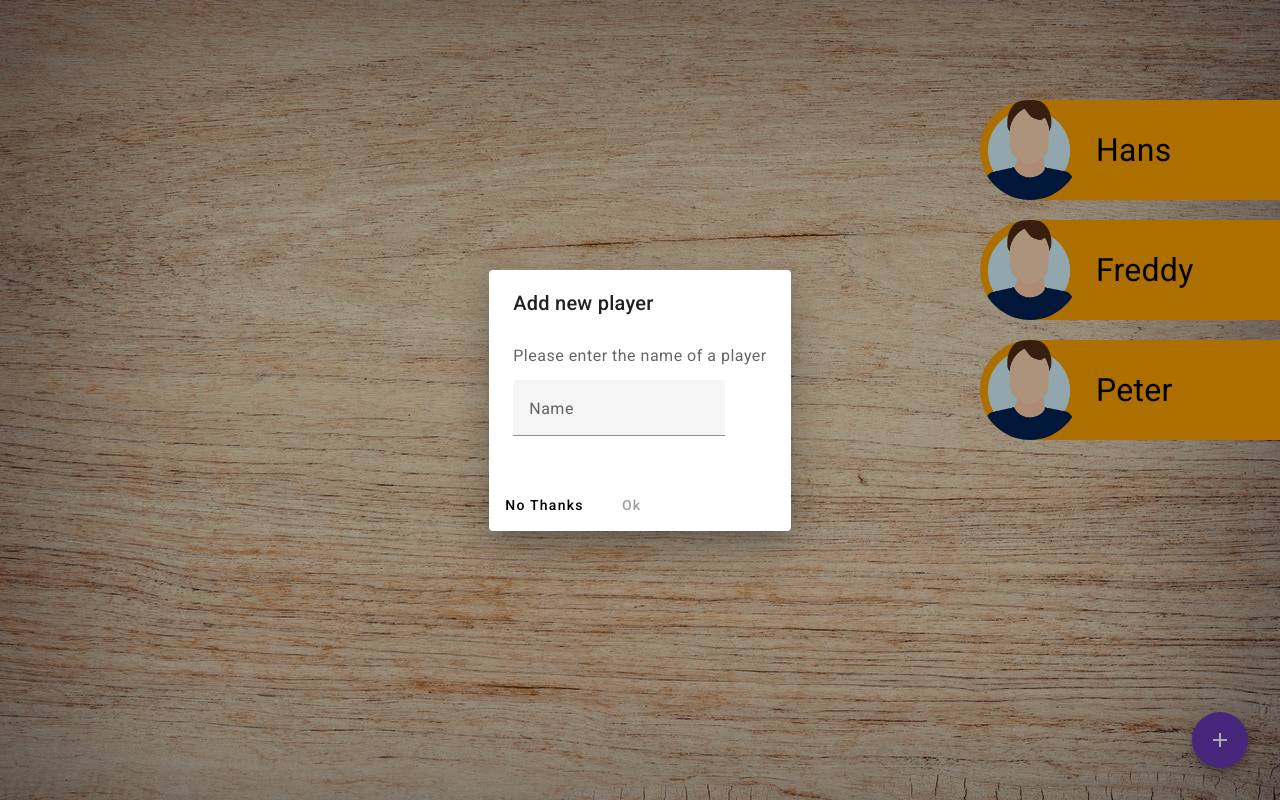
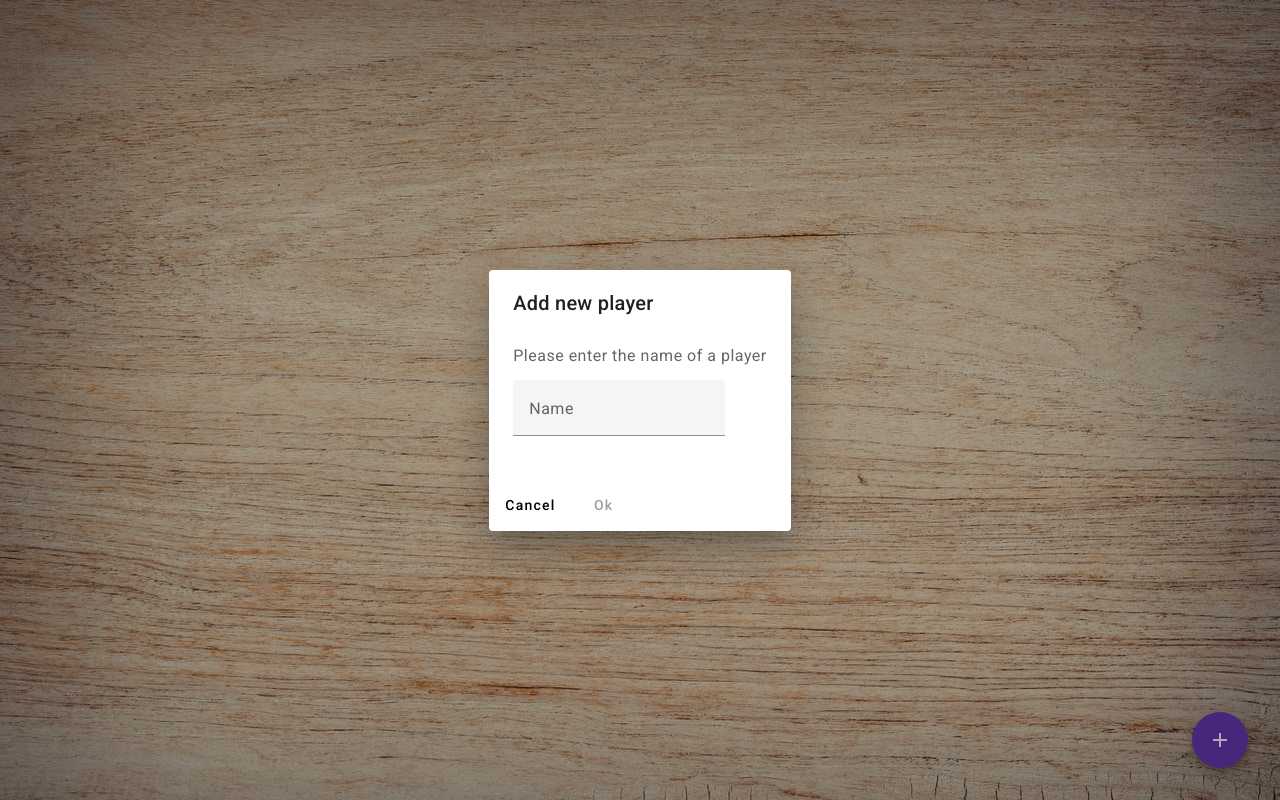
Before and after one commit to Creative-Web-Dev2023/Ringoffire, an Angular app: page /game in a window 1280 px wide. Both pictures are taken after a click on the button "add". Built offline with nearby package versions, Linux system fonts and the light colour scheme.

Commit message:
aktive spieler anzeigen

```diff
--- a/src/app/dialog-add-player/dialog-add-player.component.html
+++ b/src/app/dialog-add-player/dialog-add-player.component.html
@@ -7,6 +7,6 @@
   </mat-form-field>
 </mat-dialog-content>
 <mat-dialog-actions>
-  <button mat-button (click)="onNoClick()">No Thanks</button>
+  <button mat-button (click)="onNoClick()">Cancel</button>
   <button mat-button [disabled]="name.length === 0" [mat-dialog-close]="name" cdkFocusInitial>Ok</button>
 </mat-dialog-actions>
--- a/src/app/game/game.component.html
+++ b/src/app/game/game.component.html
@@ -1,5 +1,6 @@
 <app-player *ngFor="let player of game.players; let i = index;"
-    [ngStyle]="{'top.px': 100 + (i * 120)}"
+    [ngStyle]="{'top.px': 100 + (i * 90)}"
+    [playerActive]="i === game.currentPlayer"
     [name]="player"
     class="player-position">
 </app-player>
--- a/src/app/game/game.component.ts
+++ b/src/app/game/game.component.ts
@@ -1,6 +1,6 @@
 import { Component } from '@angular/core';
 import { CommonModule } from '@angular/common';
-import { Game } from '../../models/game';
+import { Game3 } from '../../models/game';
 import { PlayerComponent } from '../player/player.component';
 import { MatIconModule } from '@angular/material/icon';
 import { MatButtonModule } from '@angular/material/button';
@@ -8,19 +8,23 @@ import { DialogAddPlayerComponent } from '../dialog-add-player/dialog-add-player
 import { MatDialog } from '@angular/material/dialog';
 import { MatDialogModule } from '@angular/material/dialog';
 
-
-
 @Component({
   selector: 'app-game',
   standalone: true,
-  imports: [CommonModule, PlayerComponent, MatIconModule, MatButtonModule, MatDialogModule],
+  imports: [
+    CommonModule,
+    PlayerComponent,
+    MatIconModule,
+    MatButtonModule,
+    MatDialogModule,
+  ],
   templateUrl: './game.component.html',
   styleUrl: './game.component.scss',
 })
 export class GameComponent {
   pickCardAnimation = false;
   currentCard: string = '';
-  game!: Game;
+  game!: Game3;
 
   constructor(private dialog: MatDialog) {}
 
@@ -29,7 +33,7 @@ export class GameComponent {
   }
 
   newGame() {
-    this.game = new Game();
+    this.game = new Game3();
     console.log('New game started:', this.game);
   }
 
@@ -48,8 +52,11 @@ export class GameComponent {
 
   openDialog(): void {
     const dialogRef = this.dialog.open(DialogAddPlayerComponent);
-    dialogRef.afterClosed().subscribe((result) => {
-      console.log('Dialog was closed');
+    dialogRef.afterClosed().subscribe((result: string | undefined) => {
+      // Spieler nur hinzufügen, falls ein Name eingegeben wurde
+      if (result && result.trim().length > 0) {
+        this.game.players.push(result.trim());
+      }
     });
   }
 }
--- a/src/app/player/player.component.html
+++ b/src/app/player/player.component.html
@@ -1,4 +1,4 @@
-<div class="player">
+<div class="player" [class.player-active] = "playerActive">
        <img src="assets/img/profile/1.webp" alt="Profile picture">
        <span>{{name}}</span>
 </div>
--- a/src/app/player/player.component.scss
+++ b/src/app/player/player.component.scss
@@ -1,3 +1,5 @@
+
+
 .player {
    width: 300px;
    display: flex;
@@ -5,15 +7,21 @@
    border-top-left-radius:50px;
    border-bottom-left-radius:50px;
 
-    >span {
+
+    span {
         font-size: 32px;
         margin-left: 16px;
     }
-  background-color: orange;
+  background-color: rgb(50, 50, 50, 0.8);
     >img {
-        width: 100px;
-        height: 100px;
+        width: 70px;
+        height: 70px;
         object-fit: cover;
         border-radius: 100%;
     }
 }
+
+.player-active {
+    background-color: orange !important;
+
+}
--- a/src/models/game.ts
+++ b/src/models/game.ts
@@ -1,5 +1,5 @@
-export class Game {
- public players: string[] = ['Hans', 'Freddy', 'Peter']; // Array of player names
+export class Game3 {
+  public players: string[] = [];
   public stack: string[] = [];
   public playedCards: string[] = [];
   public currentPlayer: number = 0;
@@ -12,11 +12,13 @@ export class Game {
       this.stack.push('clubs_' + i);
     }
     shuffle(this.stack);
+  }
+}
 
-}}
-
-export function shuffle<T>(array: T[]): T[] {  // shuffle function to randomize the order of elements in an array
-    let currentIndex = array.length,  randomIndex;
+export function shuffle<T>(array: T[]): T[] {
+  // shuffle function to randomize the order of elements in an array
+  let currentIndex = array.length,
+    randomIndex;
   // While there remain elements to shuffle.
   while (currentIndex != 0) {
     // Pick a remaining element.
@@ -24,7 +26,9 @@ export function shuffle<T>(array: T[]): T[] {  // shuffle function to randomize
     currentIndex--;
     // And swap it with the current element.
     [array[currentIndex], array[randomIndex]] = [
-        array[randomIndex], array[currentIndex]];
+      array[randomIndex],
+      array[currentIndex],
+    ];
   }
   return array;
-};
+}
--- a/src/styles.scss
+++ b/src/styles.scss
@@ -1,6 +1,6 @@
-body{
-    margin:0;
-
+* {
+    margin: 0;
+    box-sizing: border-box;
 }
 
 html, body { height: 100%; }
```
Also changed, not shown: src/app/game-info/game-info.component.html (added, +14 -0 lines), src/app/game-info/game-info.component.scss (added, +22 -0 lines), src/app/game-info/game-info.component.ts (added, +66 -0 lines), src/app/player/player.component.ts (+6 -7 lines). Lines whose indentation alone changed are shown as unchanged.
